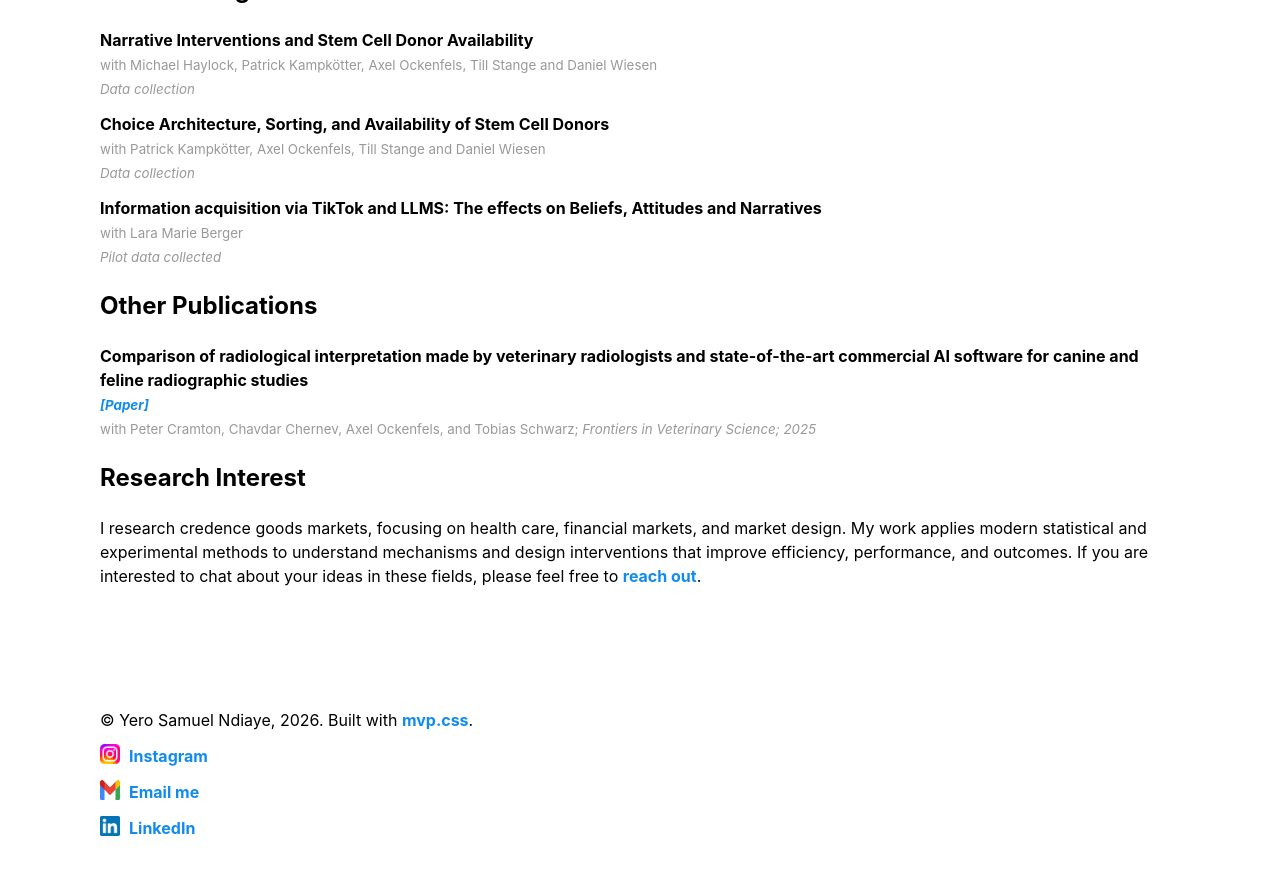
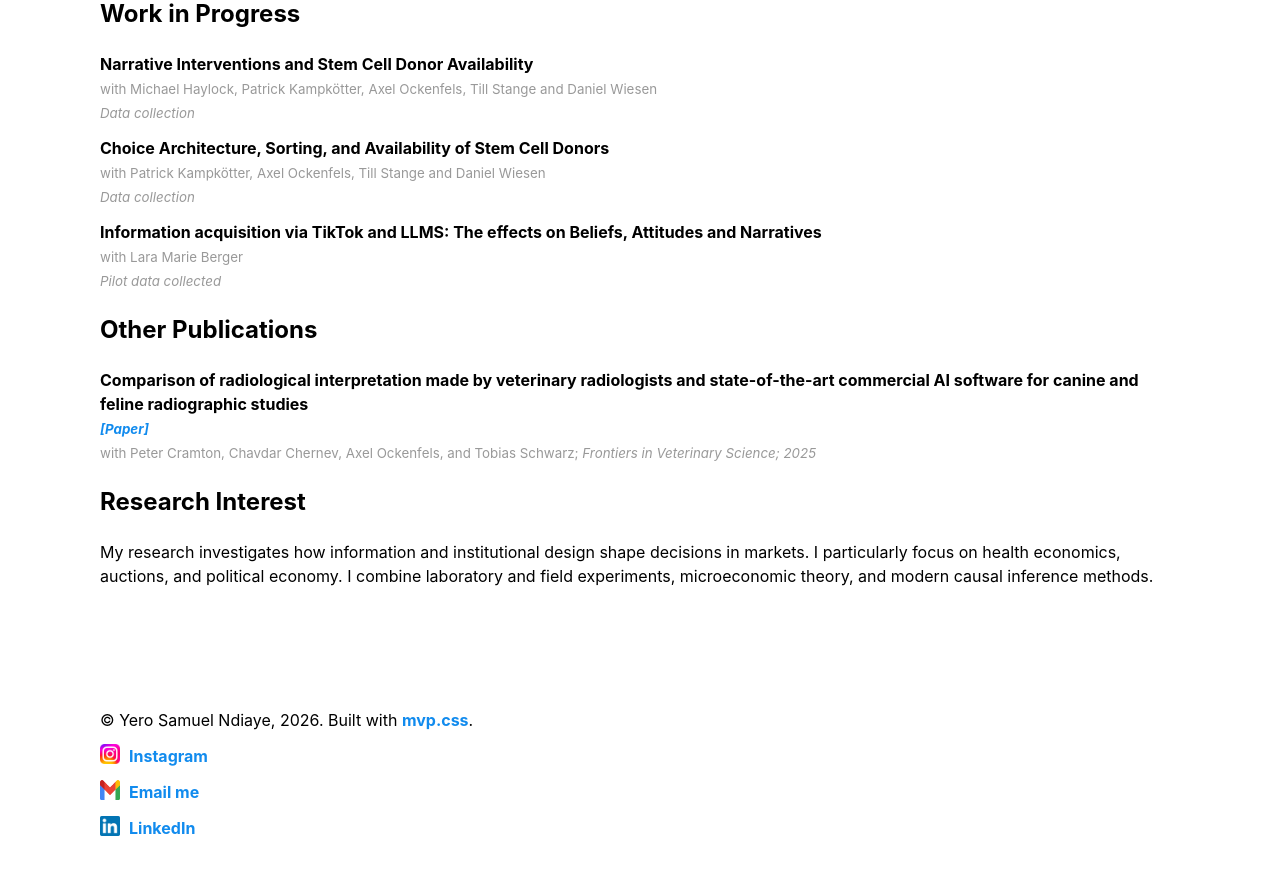
Before and after one commit to yerondiaye/yerondiaye.github.io, a Jekyll site: the page research.html, which Jekyll copies as it is, in a window 1280 px wide and 900 px high, scrolled down 1698 px. Shown: the top 875 px of the window. Built offline with Jekyll 4.4.1, drawn with Linux system fonts in a browser that asks for light colours; some of the changed text lies outside the part shown.

Commit message:
Update research.html

```diff
--- a/research.html
+++ b/research.html
@@ -76,7 +77,7 @@ We study a structured second opinion program for elective surgeries in Germany u
 
             <h2>Research Interest</h2>
 
-<p> I research credence goods markets, focusing on health care, financial markets, and market design. My work applies modern statistical and experimental methods to understand mechanisms and design interventions that improve efficiency, performance, and outcomes. If you are interested to chat about your ideas in these fields, please feel free to <a href="../contact">reach out</a>.</p>
+<p>My research investigates how information and institutional design shape decisions in markets. I particularly focus on health economics, auctions, and political economy. I combine laboratory and field experiments, microeconomic theory,  and modern causal inference methods.</p>
 
         </main>
 
```
Also changed, not shown: other parts of research.html (+1 -0 lines).
